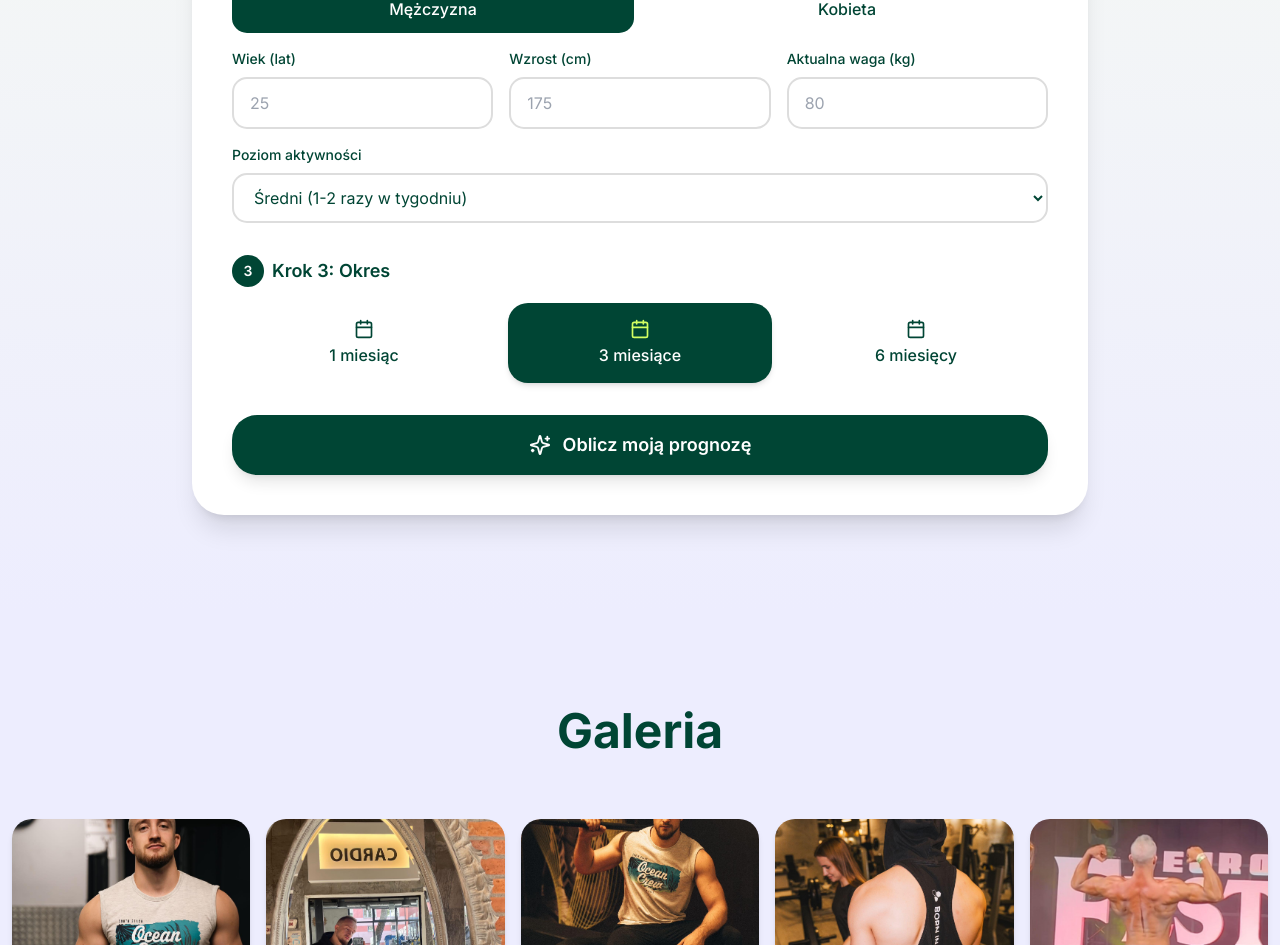
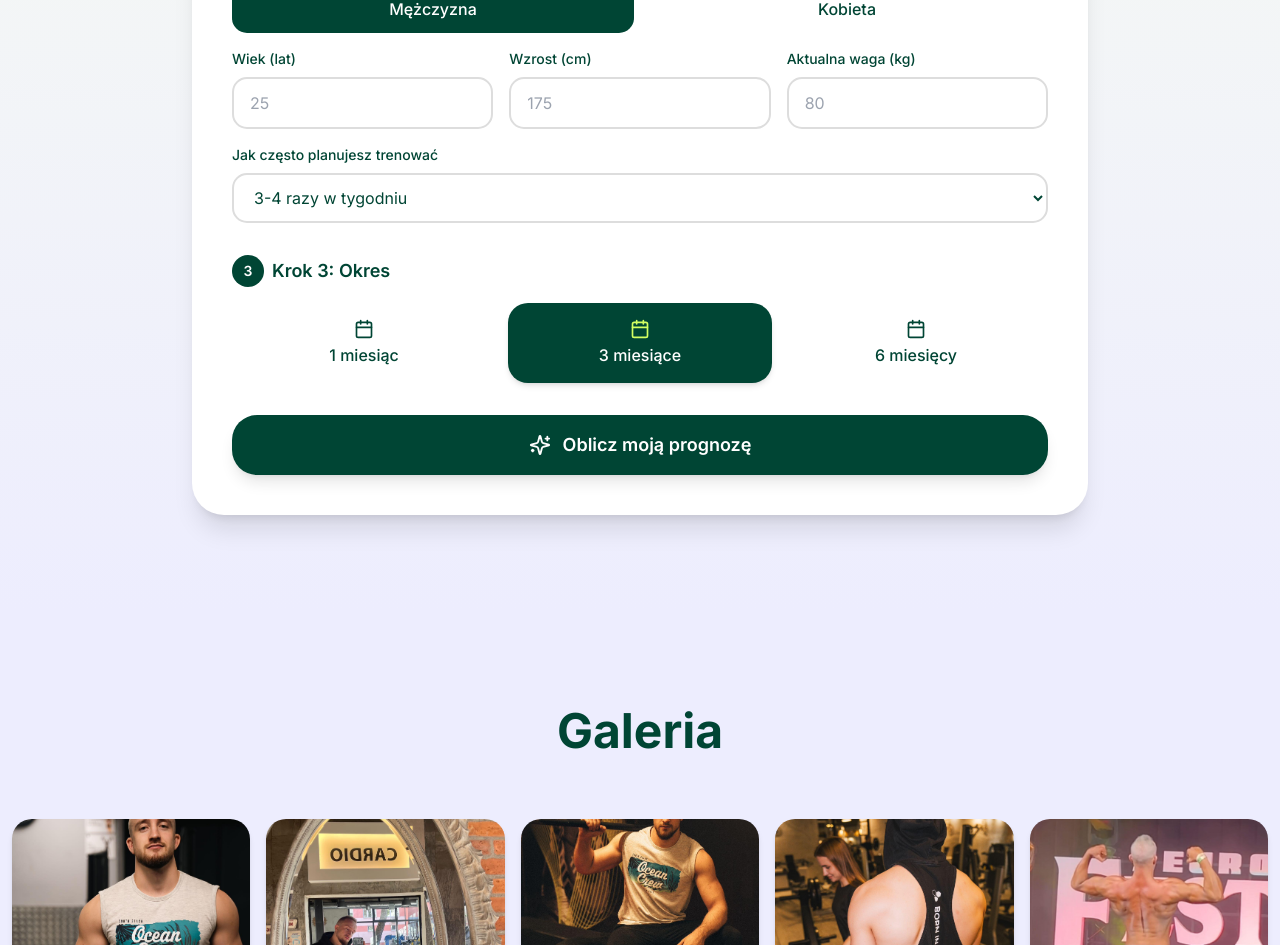
Before and after one commit to Rooben21/trener_ivan-main, a React (Create React App) app in the folder frontend/: page / in a window 1280 px wide. Shown: the part 4553-5498 px from the top of the page. Built offline with nearby package versions, Linux system fonts and the light colour scheme; no server answers.

Commit message:
auto-commit for c4211157-dfe5-4124-ba72-d320d424562b

```diff
--- a/frontend/src/data/mock.js
+++ b/frontend/src/data/mock.js
@@ -185,10 +185,10 @@ export const translations = {
       height: 'Wzrost (cm)',
       weight: 'Aktualna waga (kg)',
       activity: {
-        label: 'Poziom aktywności',
-        beginner: 'Początkujący (mało się ruszam)',
-        moderate: 'Średni (1-2 razy w tygodniu)',
-        advanced: 'Zaawansowany (regularne treningi)'
+        label: 'Jak często planujesz trenować',
+        beginner: '1-2 razy w tygodniu',
+        moderate: '3-4 razy w tygodniu',
+        advanced: '5-6 razy w tygodniu'
       },
       duration: {
         month1: '1 miesiąc',
```
